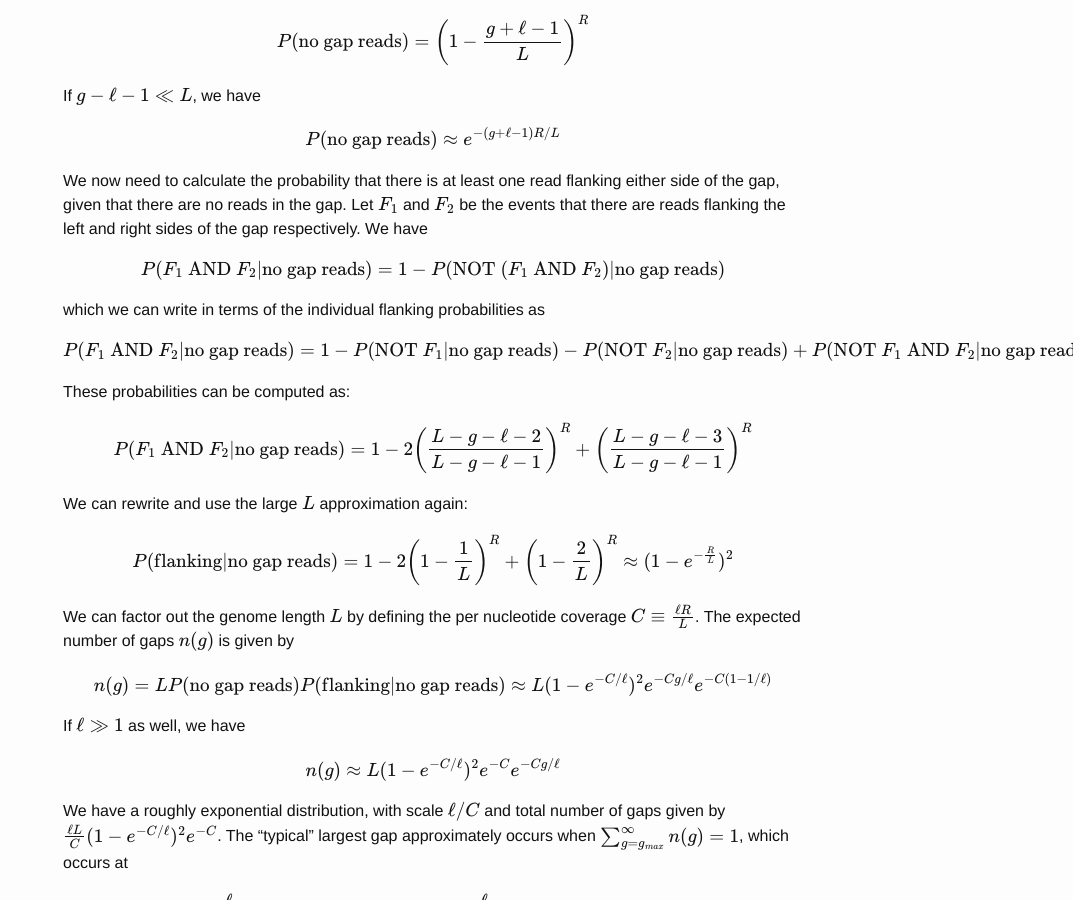
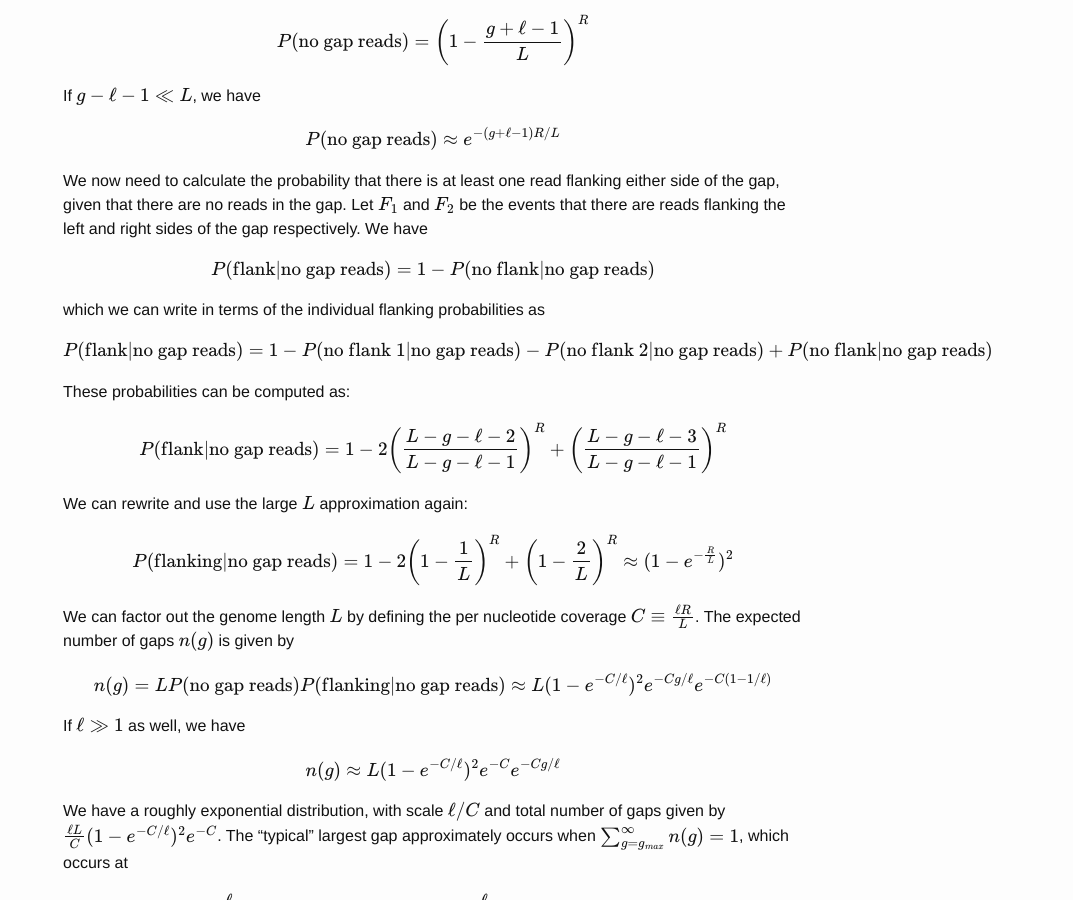
Before and after one commit to atishagarwala/atishagarwala.github.io, a Jekyll site: the page built from _posts/2017-08-04-Null-model-coverage.markdown, in a window 1280 px wide and 900 px high, scrolled down 996 px. Shown: the whole window, without its empty margins (207-1280 px from the left). Built offline with Jekyll 4.4.1, drawn with Linux system fonts in a browser that asks for light colours; formulas are drawn with MathJax 3; comment, search, counter and statistics services are not loaded.

Commit message:
Update 2017-08-04-Null-model-coverage.markdown

```diff
--- a/_posts/2017-08-04-Null-model-coverage.markdown
+++ b/_posts/2017-08-04-Null-model-coverage.markdown
@@ -50,15 +50,15 @@ We now need to calculate the probability that there is at least one read flankin
 gap, given that there are no reads in the gap. Let $F_{1}$ and $F_{2}$ be the events that there
 are reads flanking the left and right sides of the gap respectively. We have
 
-$$P(F_{1}\text{ AND }F_{2}|\text{no gap reads}) = 1-P(\text{NOT }(F_{1}\text{ AND }F_{2})|\text{no gap reads})$$
+$$P(\text{flank}|\text{no gap reads}) = 1-P(\text{no flank}|\text{no gap reads})$$
 
 which we can write in terms of the individual flanking probabilities as
 
-$$P(F_{1}\text{ AND }F_{2}|\text{no gap reads}) = 1-P(\text{NOT }F_{1}|\text{no gap reads})-P(\text{NOT }F_{2}|\text{no gap reads})+P(\text{NOT }F_{1}\text{ AND }F_{2}|\text{no gap reads})$$
+$$P(\text{flank}|\text{no gap reads}) = 1-P(\text{no flank 1}|\text{no gap reads})-P(\text{no flank 2}|\text{no gap reads})+P(\text{no flank}|\text{no gap reads})$$
 
 These probabilities can be computed as:
 
-$$P(F_{1}\text{ AND }F_{2}|\text{no gap reads}) = 1-2\left(\frac{L-g-\ell-2}{L-g-\ell-1}\right)^{R} +\left(\frac{L-g-\ell-3}{L-g-\ell-1}\right)^{R} $$
+$$P(\text{flank}|\text{no gap reads}) = 1-2\left(\frac{L-g-\ell-2}{L-g-\ell-1}\right)^{R} +\left(\frac{L-g-\ell-3}{L-g-\ell-1}\right)^{R} $$
 
 We can rewrite and use the large $L$ approximation again:
 
```
